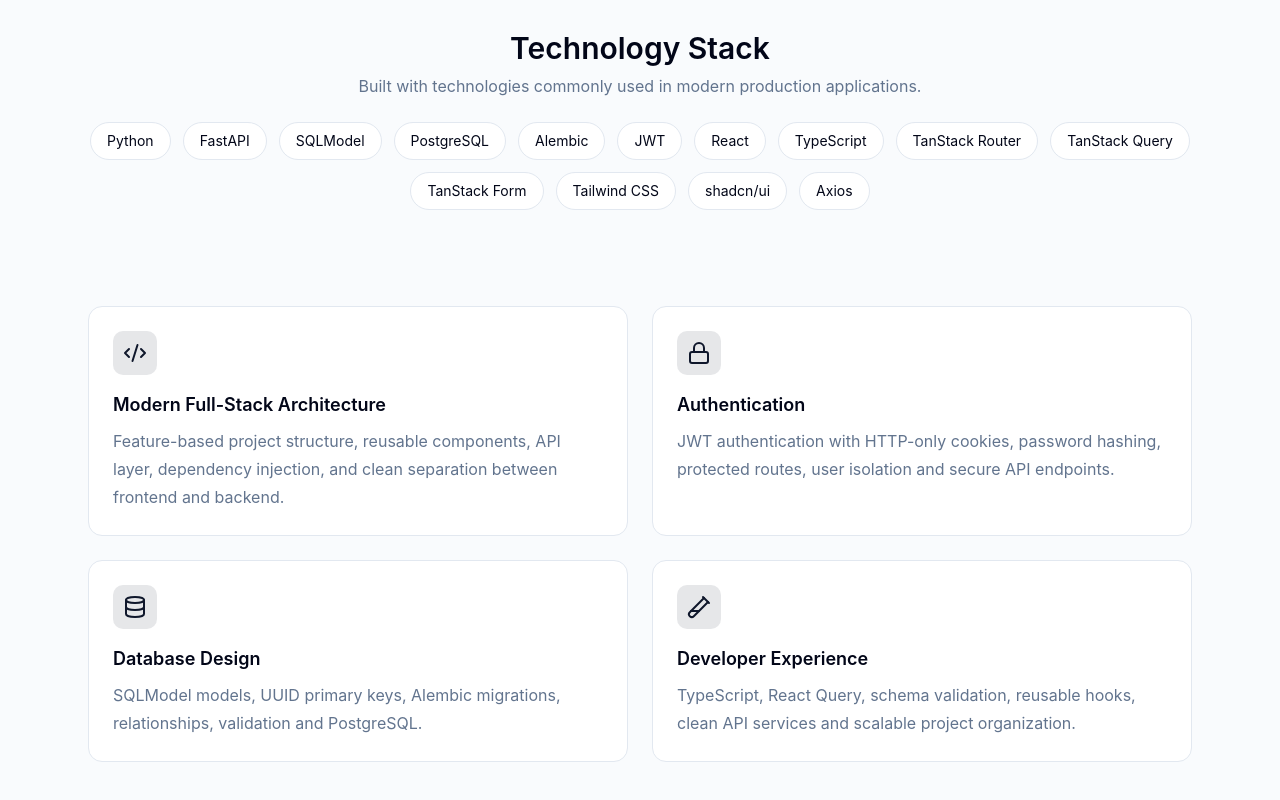
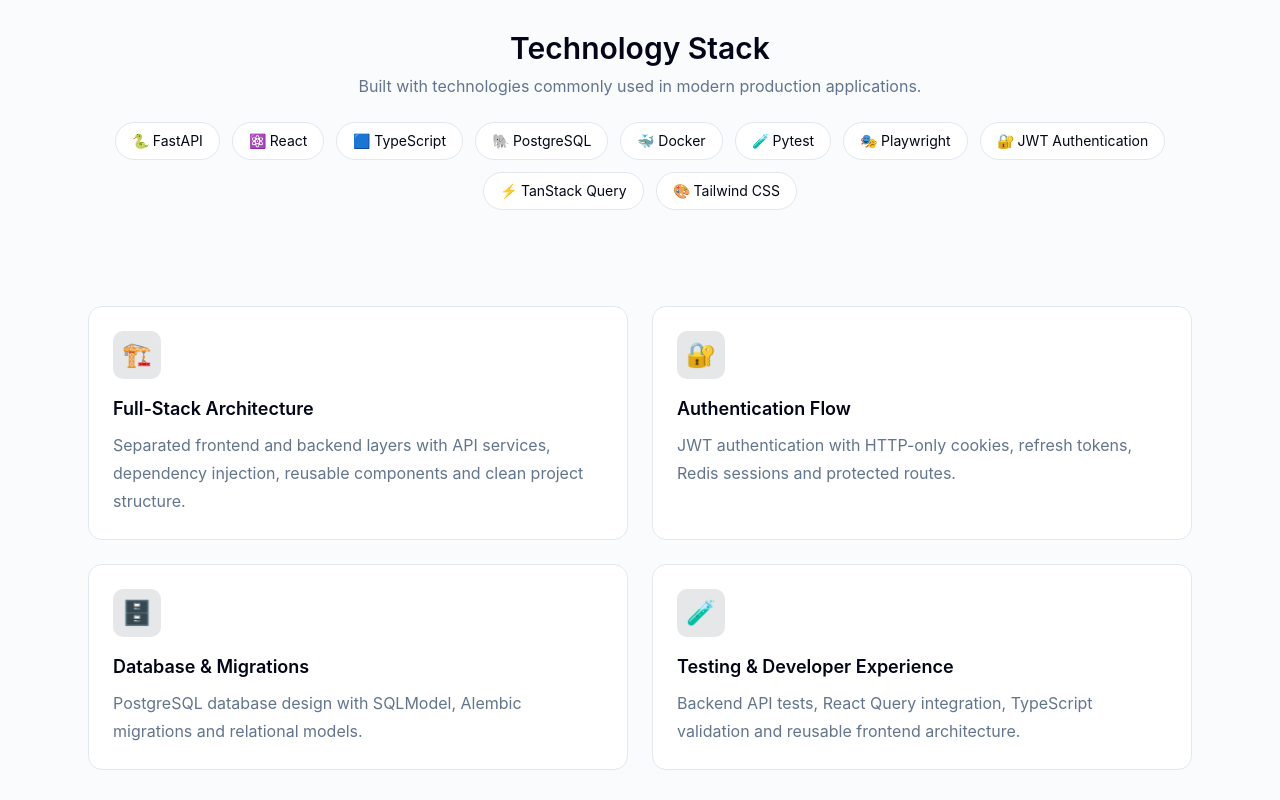
Before and after one commit to DarjaElina/transaction-management-system, a React app in the folder frontend/: page / in a window 1280 px wide. Shown: the part 520-1320 px from the top of the page. Built offline with nearby package versions, Linux system fonts and the light colour scheme; no server answers; the HTML template or start-up script is replaced by a standard one.

Commit message:
Update home page UI

```diff
--- a/frontend/src/constants.ts
+++ b/frontend/src/constants.ts
@@ -1,27 +1,21 @@
 export const highlights = [
-  'JWT authentication using HTTP-only cookies',
-  'Protected & public routing',
-  'Password hashing',
-  'UUID primary keys',
-  'Alembic database migrations',
-  'TanStack Query data fetching',
-  'Schema validation',
-  'Responsive UI with shadcn/ui',
+  '🔄 Refresh token rotation with Redis sessions',
+  '🛡️ HTTP-only cookie authentication',
+  '📊 Financial statistics and charts',
+  '🌍 Timezone-aware date handling',
+  '🐳 Docker development environment',
+  '🚀 CI pipeline with automated checks',
 ]
 
 export const technologies = [
-  'Python',
-  'FastAPI',
-  'SQLModel',
-  'PostgreSQL',
-  'Alembic',
-  'JWT',
-  'React',
-  'TypeScript',
-  'TanStack Router',
-  'TanStack Query',
-  'TanStack Form',
-  'Tailwind CSS',
-  'shadcn/ui',
-  'Axios',
+  '🐍 FastAPI',
+  '⚛️ React',
+  '🟦 TypeScript',
+  '🐘 PostgreSQL',
+  '🐳 Docker',
+  '🧪 Pytest',
+  '🎭 Playwright',
+  '🔐 JWT Authentication',
+  '⚡ TanStack Query',
+  '🎨 Tailwind CSS',
 ]
--- a/frontend/src/pages/Landing/FeatureCard.tsx
+++ b/frontend/src/pages/Landing/FeatureCard.tsx
@@ -1,16 +1,28 @@
 function FeatureCard({
-  icon,
+  emoji,
   title,
   description,
 }: {
-  icon: React.ReactNode
+  emoji: string
   title: string
   description: string
 }) {
   return (
     <div className="rounded-xl border bg-card p-6">
-      <div className="mb-4 flex h-11 w-11 items-center justify-center rounded-lg bg-primary/10 text-primary">
-        {icon}
+      <div
+        className="
+        mb-4
+        flex
+        h-12
+        w-12
+        items-center
+        justify-center
+        rounded-lg
+        bg-primary/10
+        text-2xl
+      "
+      >
+        {emoji}
       </div>
 
       <h3 className="mb-2 text-lg font-semibold">{title}</h3>
--- a/frontend/src/pages/Landing/Landing.tsx
+++ b/frontend/src/pages/Landing/Landing.tsx
@@ -1,12 +1,5 @@
 import { Link } from 'react-router'
-import {
-  ArrowRight,
-  CheckCircle2,
-  Code2,
-  Database,
-  Lock,
-  TestTube2,
-} from 'lucide-react'
+import { ArrowRight } from 'lucide-react'
 
 import { buttonVariants } from '@/components/ui/button'
 import FeatureCard from './FeatureCard'
@@ -75,27 +68,27 @@
 
       <section className="grid gap-6 md:grid-cols-2">
         <FeatureCard
-          icon={<Code2 />}
-          title="Modern Full-Stack Architecture"
-          description="Feature-based project structure, reusable components, API layer, dependency injection, and clean separation between frontend and backend."
+          emoji="🏗️"
+          title="Full-Stack Architecture"
+          description="Separated frontend and backend layers with API services, dependency injection, reusable components and clean project structure."
         />
 
         <FeatureCard
-          icon={<Lock />}
-          title="Authentication"
-          description="JWT authentication with HTTP-only cookies, password hashing, protected routes, user isolation and secure API endpoints."
+          emoji="🔐"
+          title="Authentication Flow"
+          description="JWT authentication with HTTP-only cookies, refresh tokens, Redis sessions and protected routes."
         />
 
         <FeatureCard
-          icon={<Database />}
-          title="Database Design"
-          description="SQLModel models, UUID primary keys, Alembic migrations, relationships, validation and PostgreSQL."
+          emoji="🗄️"
+          title="Database & Migrations"
+          description="PostgreSQL database design with SQLModel, Alembic migrations and relational models."
         />
 
         <FeatureCard
-          icon={<TestTube2 />}
-          title="Developer Experience"
-          description="TypeScript, React Query, schema validation, reusable hooks, clean API services and scalable project organization."
+          emoji="🧪"
+          title="Testing & Developer Experience"
+          description="Backend API tests, React Query integration, TypeScript validation and reusable frontend architecture."
         />
       </section>
 
@@ -105,8 +98,6 @@
         <div className="mt-6 grid gap-4 md:grid-cols-2">
           {highlights.map((item) => (
             <div key={item} className="flex items-center gap-3">
-              <CheckCircle2 className="h-5 w-5 text-primary" />
-
               <span>{item}</span>
             </div>
           ))}
--- a/frontend/src/pages/Transactions.tsx
+++ b/frontend/src/pages/Transactions.tsx
@@ -13,6 +13,7 @@
 
   const transactions = result.data ?? []
   const mappedTransactions = mapTransactions(transactions)
+
   return (
     <div>
       <div className="mb-8 flex">
```
